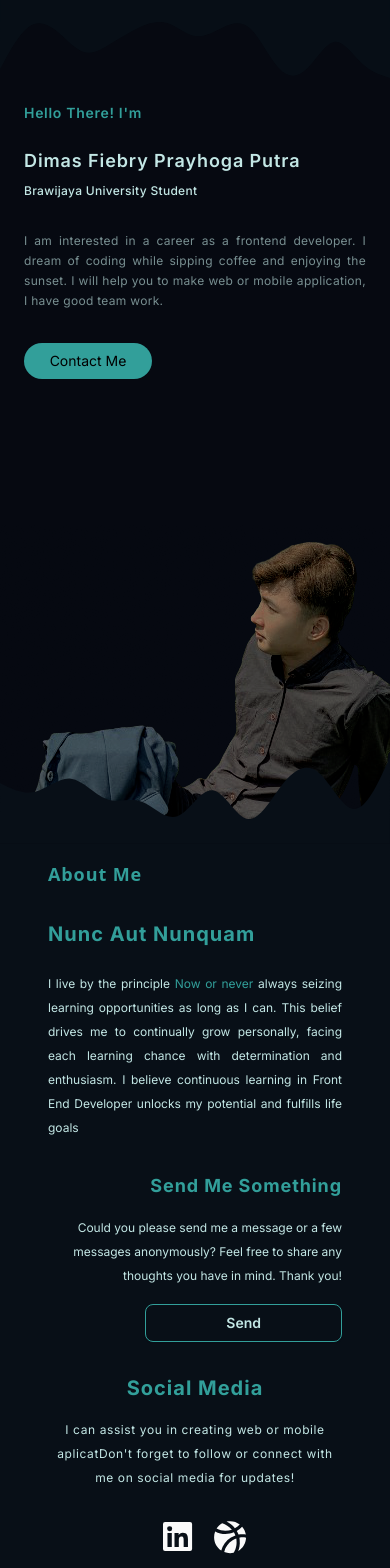
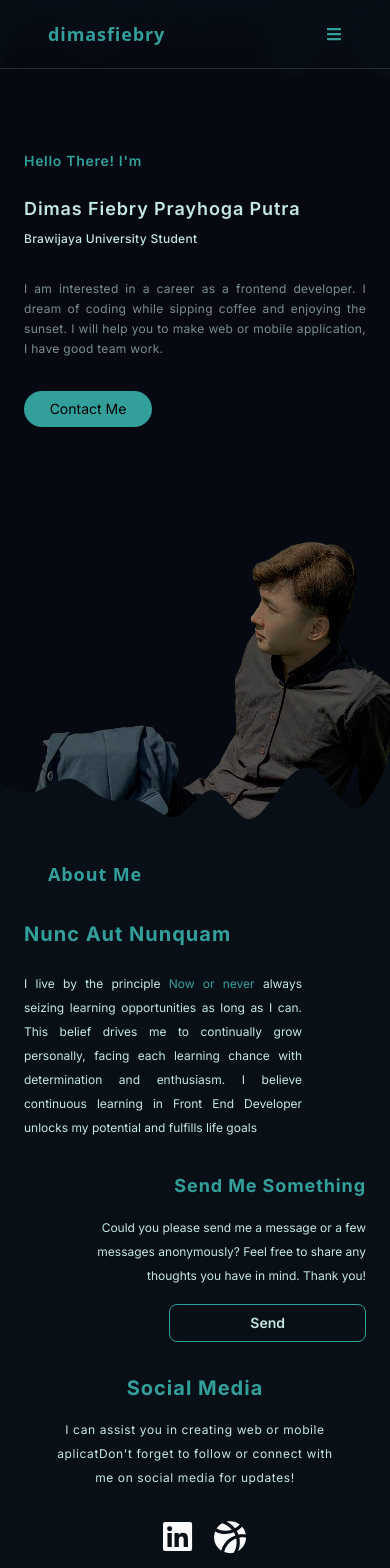
Before and after one commit to fiebryhoga/Portofolio-Server-Connected, a Next.js app: page / in a window 390 px wide. Shown: the top 1568 px of the page. Built offline with nearby package versions, Linux system fonts and the light colour scheme.

Commit message:
Resize responsive mobile

```diff
--- a/app/Page/about/page.jsx
+++ b/app/Page/about/page.jsx
@@ -16,7 +16,7 @@ const About = () => {
         About Me
       </Header>
       <div className="flex flex-col mt-8 lg:flex-row lg:py-16">
-        <div className="px-12 lg:px-28 lg:pr-36 lg:w-2/3 flex flex-col gap-6">
+        <div className="px-6 lg:px-28 lg:pr-36 lg:w-2/3 flex flex-col gap-6">
           <h2
             className=" text-xl lg:text-4xl font-bold tracking-wider text-[#329f9a]"
             data-aos="fade-right"
@@ -25,7 +25,7 @@ const About = () => {
             Nunc Aut Nunquam
           </h2>
           <p
-            className="text-[#c3e7e5] text-xs text-justify leading-6 lg:leading-8"
+            className="text-[#c3e7e5] text-xs text-justify leading-6 lg:leading-8 pr-16"
             data-aos="fade-right"
             data-aos-duration="1000"
           >
@@ -37,7 +37,7 @@ const About = () => {
             End Developer unlocks my potential and fulfills life goals
           </p>
         </div>
-        <div className="lg:w-1/3 lg:pr-28 px-12 flex flex-col gap-4 lg:gap-6 mt-4">
+        <div className="lg:w-1/3 lg:pr-28 px-6 flex flex-col gap-4 lg:gap-6 mt-4">
           <h2
             className="text-lg lg:text-2xl font-bold tracking-wider text-[#329f9a] text-right pt-4"
             data-aos="fade-left"
@@ -46,7 +46,7 @@ const About = () => {
             Send Me Something
           </h2>
           <p
-            className="text-[#c3e7e5] text-right text-xs leading-6 lg:leading-8"
+            className="text-[#c3e7e5] text-right text-xs leading-6 lg:leading-8 pl-16"
             data-aos="fade-left"
             data-aos-duration="1000"
           >
--- a/app/Page/blog/page.jsx
+++ b/app/Page/blog/page.jsx
@@ -48,7 +48,7 @@ const Blog = () => {
 
       <Header>Blog</Header>
 
-      <div className="flex flex-col px-12 pt-6 gap-6">
+      <div className="flex flex-col px-6 pt-6 gap-6">
         <input
           className="w-full border border-[#b2b8b7] bg-transparent py-2 px-6 rounded-lg outline-none text-[#b2b8b7] tracking-wider placeholder:tracking-wider"
           placeholder="Search Here"
--- a/app/Page/home/page.jsx
+++ b/app/Page/home/page.jsx
@@ -29,7 +29,7 @@ const Home = () => {
           d="M0,256L17.1,224C34.3,192,69,128,103,101.3C137.1,75,171,85,206,112C240,139,274,181,309,192C342.9,203,377,181,411,160C445.7,139,480,117,514,101.3C548.6,85,583,75,617,85.3C651.4,96,686,128,720,133.3C754.3,139,789,117,823,101.3C857.1,85,891,75,926,106.7C960,139,994,213,1029,250.7C1062.9,288,1097,288,1131,256C1165.7,224,1200,160,1234,154.7C1268.6,149,1303,203,1337,234.7C1371.4,267,1406,277,1423,282.7L1440,288L1440,0L1422.9,0C1405.7,0,1371,0,1337,0C1302.9,0,1269,0,1234,0C1200,0,1166,0,1131,0C1097.1,0,1063,0,1029,0C994.3,0,960,0,926,0C891.4,0,857,0,823,0C788.6,0,754,0,720,0C685.7,0,651,0,617,0C582.9,0,549,0,514,0C480,0,446,0,411,0C377.1,0,343,0,309,0C274.3,0,240,0,206,0C171.4,0,137,0,103,0C68.6,0,34,0,17,0L0,0Z"
         ></path>
       </svg>
-      <div className="w-full flex flex-col md:flex-row">
+      <div className="w-full flex flex-col md:flex-row mt-12">
         <div className="px-6 md:px-20 lg:px-28 w-full flex flex-col justify-center gap-2 lg:pb-44">
           <h3 className="py-4 text-sm font-semibold tracking-wider text-[#329f9a]">
             Hello There! I'm
--- /dev/null
+++ b/app/components/NavToggle.jsx
@@ -0,0 +1,11 @@
+import React from 'react'
+
+const NavToggle = () => {
+  return (
+    <div className=''>
+
+    </div>
+  )
+}
+
+export default NavToggle
--- a/app/page.jsx
+++ b/app/page.jsx
@@ -16,7 +16,7 @@ const Page = () => {
 
   return (
     <main className="bg-[#060911]">
-      {/* <Navbar /> */}
+      <Navbar />
       <div className="flex flex-col">
         <div id="home">
           <Home />
```
